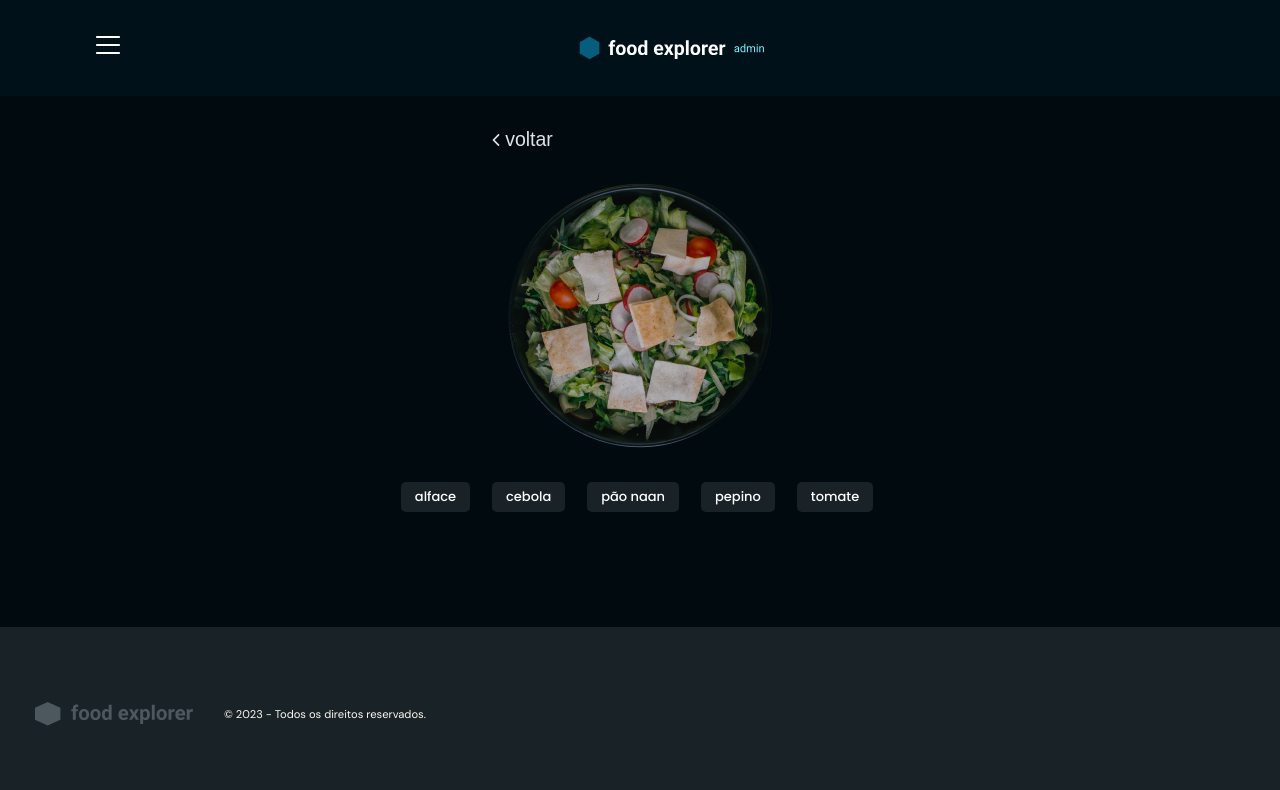
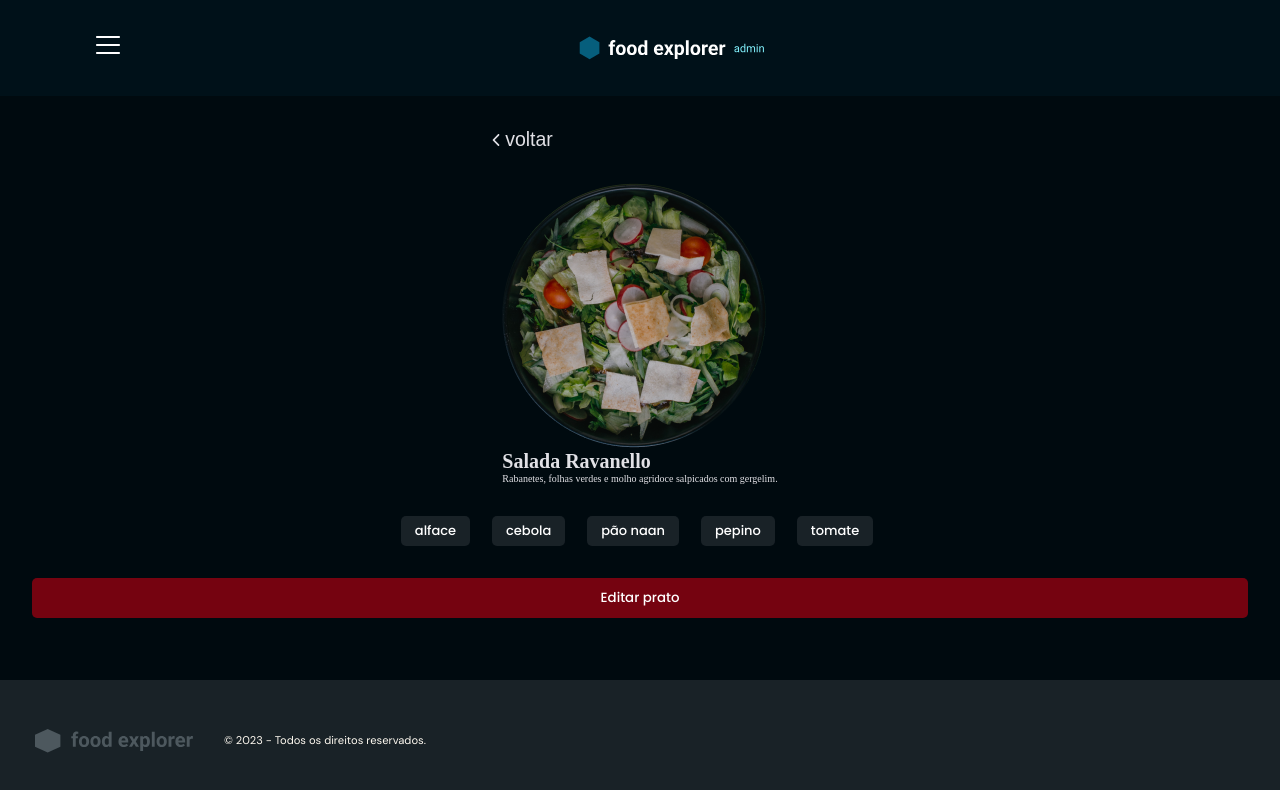
Before and after one commit to daiaanebarbosaf/foodexplorer, a React (Vite) app: page / in a window 1280 px wide. Shown: the top 790 px of the page. Built offline with nearby package versions, Linux system fonts and the light colour scheme.

Commit message:
Adicionando o componente button na Página de detalhes

```diff
--- a/src/pages/Details/index.jsx
+++ b/src/pages/Details/index.jsx
@@ -1,9 +1,9 @@
 import { Container, Content } from './styles.js';
 
 import { ButtonText } from '../../components/ButtonText';
+import { Button } from '../../components/Button';
 import { Header } from '../../components/Header';
 import { Footer } from '../../components/Footer';
-import { Section } from '../../components/Section';
 import { Tag } from '../../components/Tag';
 
 import { IoIosArrowBack } from 'react-icons/io';
@@ -28,6 +28,15 @@ export function Details(){
             src={saladRavanello}
             alt="Prato de Salada Ravanello"
           />
+
+          <h1>
+            Salada Ravanello
+          </h1>
+
+          <p >
+            Rabanetes, folhas verdes e molho
+            agridoce salpicados com gergelim.
+          </p>
         </div>
 
         <div className="tags">
@@ -38,6 +47,12 @@ export function Details(){
           <Tag title="tomate"/>
 
         </div>
+
+        <Button
+          className="buttoneEditDish"
+          title="Editar prato"
+        />
+
       </Content>
 
       <Footer/>
```
